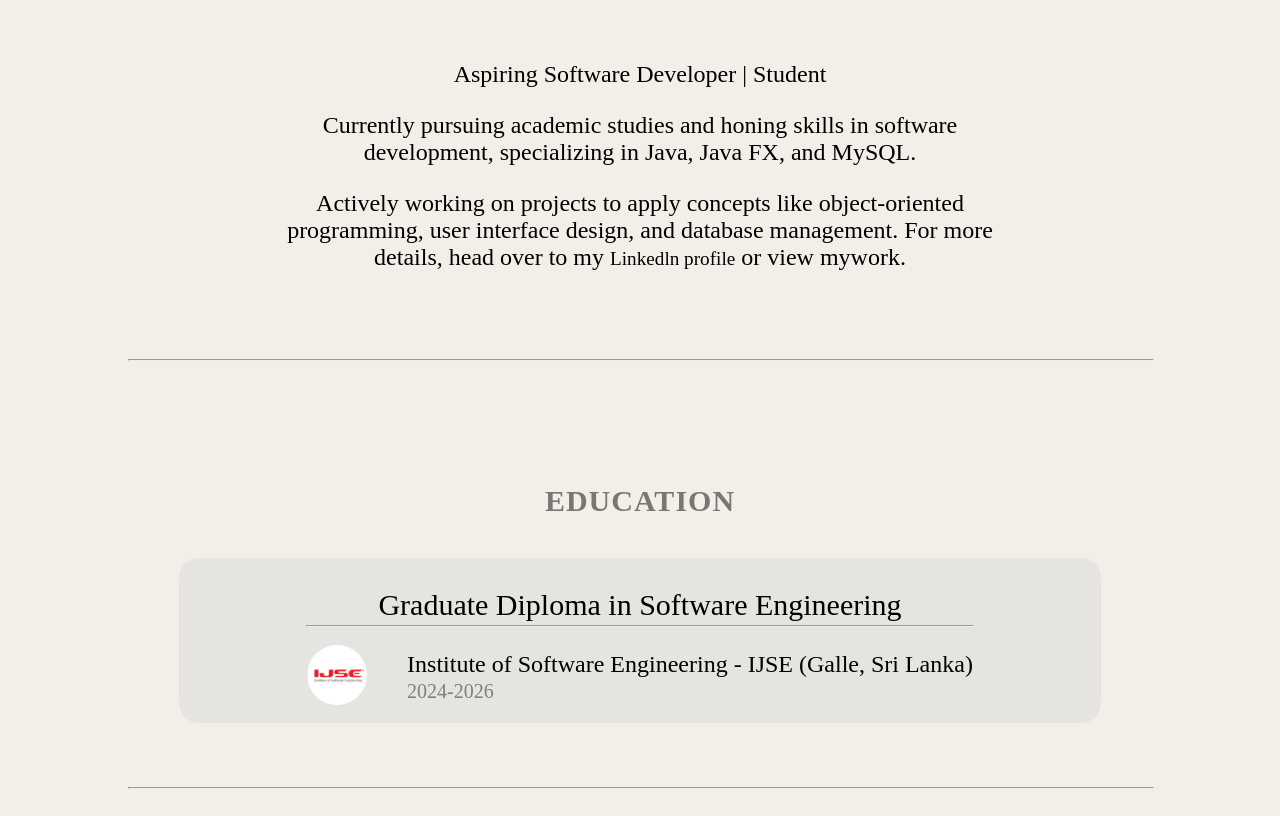
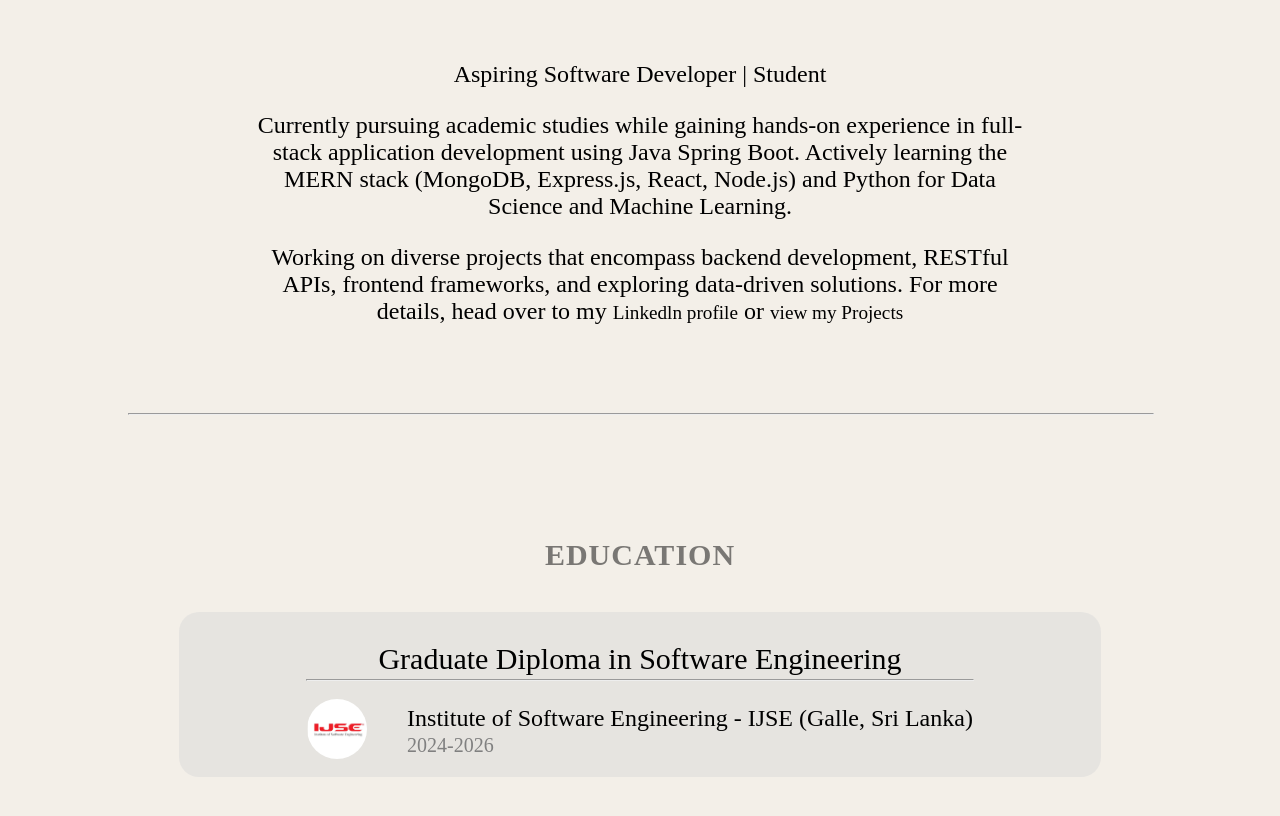
Before and after one commit to chadew344/My-Portfolio, a plain HTML site: page about-page.html in a window 1280 px wide. Shown: the part 916-1732 px from the top of the page. Drawn offline with nearby package versions, Linux system fonts and the light colour scheme; a web font is replaced by a local one.

Commit message:
feat(about-page): update content of the experience section

```diff
--- a/about-page.html
+++ b/about-page.html
@@ -73,7 +73,7 @@
         <h4 class="sub-title">EXPERIENCE</h4>
         <div class="content">
           <p>Aspiring Software Developer | Student</p>
-          <p>
+          <!-- <p>
             Currently pursuing academic studies and honing skills in software
             development, specializing in Java, Java FX, and MySQL.
           </p>
@@ -87,6 +87,25 @@
               >Linkedln profile</a
             >
             or view mywork.
+          </p> -->
+
+          <p>
+            Currently pursuing academic studies while gaining hands-on
+            experience in full-stack application development using Java Spring
+            Boot. Actively learning the MERN stack (MongoDB, Express.js, React,
+            Node.js) and Python for Data Science and Machine Learning.
+          </p>
+          <p>
+            Working on diverse projects that encompass backend development,
+            RESTful APIs, frontend frameworks, and exploring data-driven
+            solutions. For more details, head over to my
+            <a
+              href="https://www.linkedin.com/in/chanuth-dewhan/"
+              target="_blank"
+              >Linkedln profile</a
+            >
+            or
+            <a href="/#project-section">view my Projects </a>
           </p>
         </div>
         <hr class="section-divider" />
```
